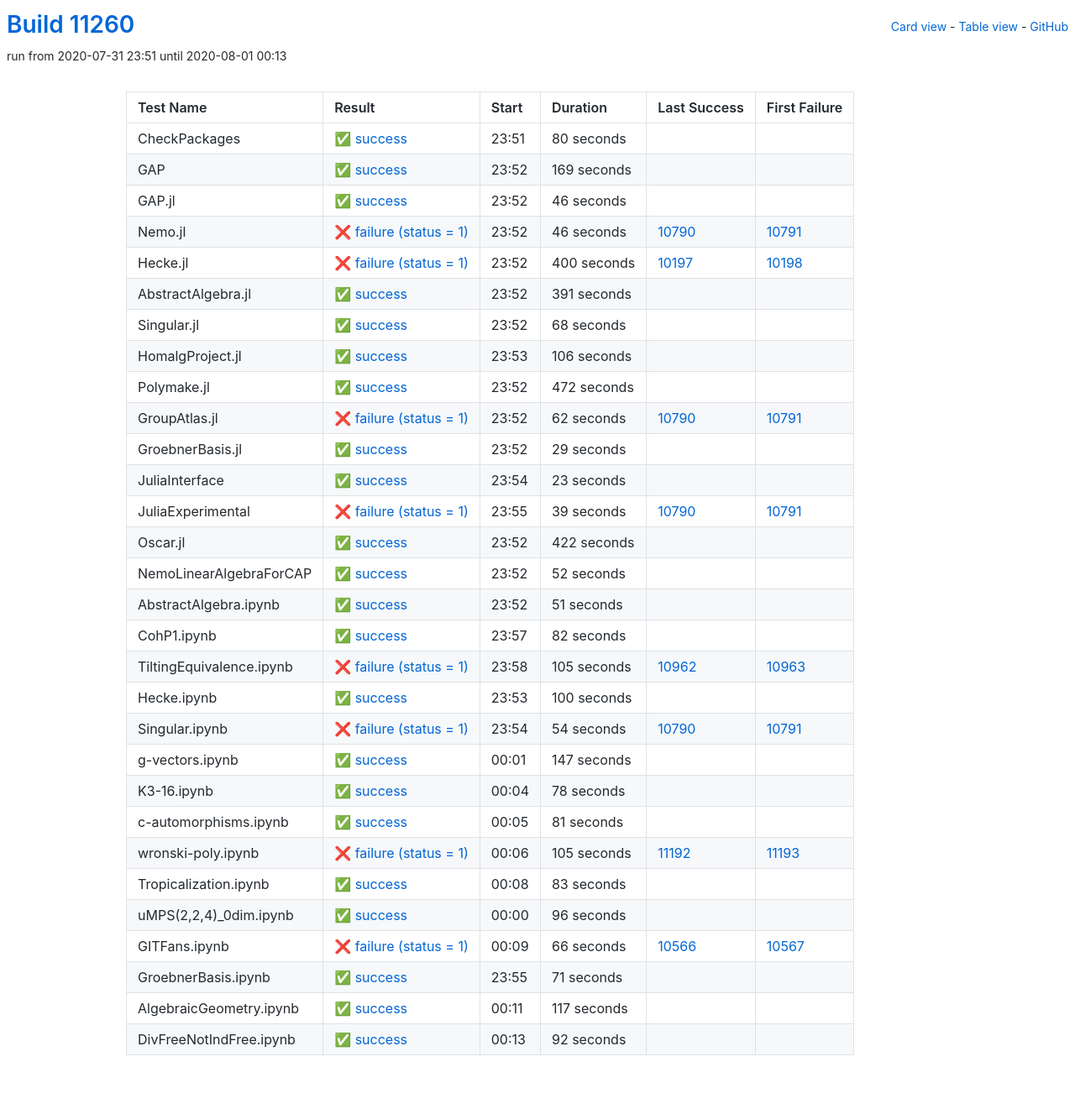
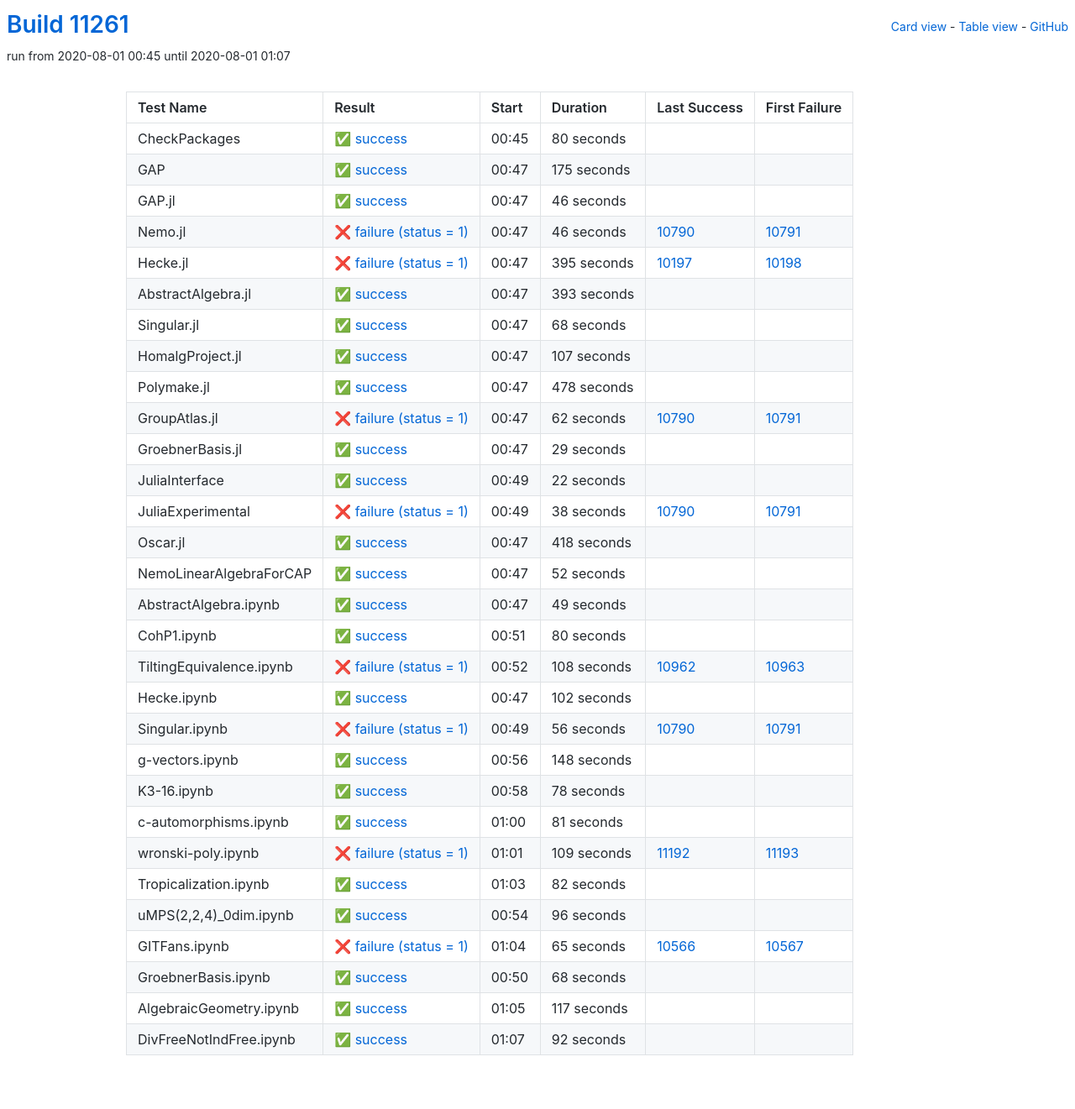
Before and after one commit to oscar-system/oscar-ci-status, a Jekyll site: the page built from table.html, in a window 1280 px wide. Shown: the whole page at 84% size. Built offline with Jekyll 4.4.1, drawn with Linux system fonts in a browser that asks for light colours.

Commit message:
Build #11261

```diff
--- a/_data/ci.yml
+++ b/_data/ci.yml
@@ -1,6 +1,6 @@
 ---
-build: 11260
-build_url: https://oscarci.mathematik.uni-kl.de/job/oscar/11260/
+build: 11261
+build_url: https://oscarci.mathematik.uni-kl.de/job/oscar/11261/
 job: oscar
 organization: oscar-system
 repo: oscar-ci-status
@@ -8,8 +8,8 @@
 tests:
 - name: CheckPackages
   id: checkpackages
-  log: https://oscarci.mathematik.uni-kl.de/job/oscar/11260/artifact/logs/build-11260/CheckPackages.log
-  start: 2020-07-31 23:51
+  log: https://oscarci.mathematik.uni-kl.de/job/oscar/11261/artifact/logs/build-11261/CheckPackages.log
+  start: 2020-08-01 00:45
   success: true
   exitcode: 0
   status: success
@@ -20,20 +20,20 @@
   first_failure_url:
 - name: GAP
   id: gap
-  log: https://oscarci.mathematik.uni-kl.de/job/oscar/11260/artifact/logs/build-11260/GAP.log
-  start: 2020-07-31 23:52
+  log: https://oscarci.mathematik.uni-kl.de/job/oscar/11261/artifact/logs/build-11261/GAP.log
+  start: 2020-08-01 00:47
   success: true
   exitcode: 0
   status: success
-  duration: 169
+  duration: 175
   last_success: false
   last_success_url:
   first_failure: false
   first_failure_url:
 - name: GAP.jl
   id: gap-jl
-  log: https://oscarci.mathematik.uni-kl.de/job/oscar/11260/artifact/logs/build-11260/GAP.jl.log
-  start: 2020-07-31 23:52
+  log: https://oscarci.mathematik.uni-kl.de/job/oscar/11261/artifact/logs/build-11261/GAP.jl.log
+  start: 2020-08-01 00:47
   success: true
   exitcode: 0
   status: success
@@ -44,8 +44,8 @@
   first_failure_url:
 - name: Nemo.jl
   id: nemo-jl
-  log: https://oscarci.mathematik.uni-kl.de/job/oscar/11260/artifact/logs/build-11260/Nemo.jl.log
-  start: 2020-07-31 23:52
+  log: https://oscarci.mathematik.uni-kl.de/job/oscar/11261/artifact/logs/build-11261/Nemo.jl.log
+  start: 2020-08-01 00:47
   success: false
   exitcode: 1
   status: failure
@@ -56,32 +56,32 @@
   first_failure_url: https://oscarci.mathematik.uni-kl.de/job/oscar/10791/
 - name: Hecke.jl
   id: hecke-jl
-  log: https://oscarci.mathematik.uni-kl.de/job/oscar/11260/artifact/logs/build-11260/Hecke.jl.log
-  start: 2020-07-31 23:52
+  log: https://oscarci.mathematik.uni-kl.de/job/oscar/11261/artifact/logs/build-11261/Hecke.jl.log
+  start: 2020-08-01 00:47
   success: false
   exitcode: 1
   status: failure
-  duration: 400
+  duration: 395
   last_success: 10197
   last_success_url: https://oscarci.mathematik.uni-kl.de/job/oscar/10197/
   first_failure: 10198
   first_failure_url: https://oscarci.mathematik.uni-kl.de/job/oscar/10198/
 - name: AbstractAlgebra.jl
   id: abstractalgebra-jl
-  log: https://oscarci.mathematik.uni-kl.de/job/oscar/11260/artifact/logs/build-11260/AbstractAlgebra.jl.log
-  start: 2020-07-31 23:52
+  log: https://oscarci.mathematik.uni-kl.de/job/oscar/11261/artifact/logs/build-11261/AbstractAlgebra.jl.log
+  start: 2020-08-01 00:47
   success: true
   exitcode: 0
   status: success
-  duration: 391
+  duration: 393
   last_success: false
   last_success_url:
   first_failure: false
   first_failure_url:
 - name: Singular.jl
   id: singular-jl
-  log: https://oscarci.mathematik.uni-kl.de/job/oscar/11260/artifact/logs/build-11260/Singular.jl.log
-  start: 2020-07-31 23:52
+  log: https://oscarci.mathematik.uni-kl.de/job/oscar/11261/artifact/logs/build-11261/Singular.jl.log
+  start: 2020-08-01 00:47
   success: true
   exitcode: 0
   status: success
@@ -92,32 +92,32 @@
   first_failure_url:
 - name: HomalgProject.jl
   id: homalgproject-jl
-  log: https://oscarci.mathematik.uni-kl.de/job/oscar/11260/artifact/logs/build-11260/HomalgProject.jl.log
-  start: 2020-07-31 23:53
+  log: https://oscarci.mathematik.uni-kl.de/job/oscar/11261/artifact/logs/build-11261/HomalgProject.jl.log
+  start: 2020-08-01 00:47
   success: true
   exitcode: 0
   status: success
-  duration: 106
+  duration: 107
   last_success: false
   last_success_url:
   first_failure: false
   first_failure_url:
 - name: Polymake.jl
   id: polymake-jl
-  log: https://oscarci.mathematik.uni-kl.de/job/oscar/11260/artifact/logs/build-11260/Polymake.jl.log
-  start: 2020-07-31 23:52
+  log: https://oscarci.mathematik.uni-kl.de/job/oscar/11261/artifact/logs/build-11261/Polymake.jl.log
+  start: 2020-08-01 00:47
   success: true
   exitcode: 0
   status: success
-  duration: 472
+  duration: 478
   last_success: false
   last_success_url:
   first_failure: false
   first_failure_url:
 - name: GroupAtlas.jl
   id: groupatlas-jl
-  log: https://oscarci.mathematik.uni-kl.de/job/oscar/11260/artifact/logs/build-11260/GroupAtlas.jl.log
-  start: 2020-07-31 23:52
+  log: https://oscarci.mathematik.uni-kl.de/job/oscar/11261/artifact/logs/build-11261/GroupAtlas.jl.log
+  start: 2020-08-01 00:47
   success: false
   exitcode: 1
   status: failure
@@ -128,8 +128,8 @@
   first_failure_url: https://oscarci.mathematik.uni-kl.de/job/oscar/10791/
 - name: GroebnerBasis.jl
   id: groebnerbasis-jl
-  log: https://oscarci.mathematik.uni-kl.de/job/oscar/11260/artifact/logs/build-11260/GroebnerBasis.jl.log
-  start: 2020-07-31 23:52
+  log: https://oscarci.mathematik.uni-kl.de/job/oscar/11261/artifact/logs/build-11261/GroebnerBasis.jl.log
+  start: 2020-08-01 00:47
   success: true
   exitcode: 0
   status: success
@@ -140,44 +140,44 @@
   first_failure_url:
 - name: JuliaInterface
   id: juliainterface
-  log: https://oscarci.mathematik.uni-kl.de/job/oscar/11260/artifact/logs/build-11260/JuliaInterface.log
-  start: 2020-07-31 23:54
+  log: https://oscarci.mathematik.uni-kl.de/job/oscar/11261/artifact/logs/build-11261/JuliaInterface.log
+  start: 2020-08-01 00:49
   success: true
   exitcode: 0
   status: success
-  duration: 23
+  duration: 22
   last_success: false
   last_success_url:
   first_failure: false
   first_failure_url:
 - name: JuliaExperimental
   id: juliaexperimental
-  log: https://oscarci.mathematik.uni-kl.de/job/oscar/11260/artifact/logs/build-11260/JuliaExperimental.log
-  start: 2020-07-31 23:55
+  log: https://oscarci.mathematik.uni-kl.de/job/oscar/11261/artifact/logs/build-11261/JuliaExperimental.log
+  start: 2020-08-01 00:49
   success: false
   exitcode: 1
   status: failure
-  duration: 39
+  duration: 38
   last_success: 10790
   last_success_url: https://oscarci.mathematik.uni-kl.de/job/oscar/10790/
   first_failure: 10791
   first_failure_url: https://oscarci.mathematik.uni-kl.de/job/oscar/10791/
 - name: Oscar.jl
   id: oscar-jl
-  log: https://oscarci.mathematik.uni-kl.de/job/oscar/11260/artifact/logs/build-11260/Oscar.jl.log
-  start: 2020-07-31 23:52
+  log: https://oscarci.mathematik.uni-kl.de/job/oscar/11261/artifact/logs/build-11261/Oscar.jl.log
+  start: 2020-08-01 00:47
   success: true
   exitcode: 0
   status: success
-  duration: 422
+  duration: 418
   last_success: false
   last_success_url:
   first_failure: false
   first_failure_url:
 - name: NemoLinearAlgebraForCAP
   id: nemolinearalgebraforcap
-  log: https://oscarci.mathematik.uni-kl.de/job/oscar/11260/artifact/logs/build-11260/NemoLinearAlgebraForCAP.log
-  start: 2020-07-31 23:52
+  log: https://oscarci.mathematik.uni-kl.de/job/oscar/11261/artifact/logs/build-11261/NemoLinearAlgebraForCAP.log
+  start: 2020-08-01 00:47
   success: true
   exitcode: 0
   status: success
@@ -188,80 +188,80 @@
   first_failure_url:
 - name: AbstractAlgebra.ipynb
   id: abstractalgebra-ipynb
-  log: https://oscarci.mathematik.uni-kl.de/job/oscar/11260/artifact/logs/build-11260/AbstractAlgebra.ipynb.log
-  start: 2020-07-31 23:52
+  log: https://oscarci.mathematik.uni-kl.de/job/oscar/11261/artifact/logs/build-11261/AbstractAlgebra.ipynb.log
+  start: 2020-08-01 00:47
   success: true
   exitcode: 0
   status: success
-  duration: 51
+  duration: 49
   last_success: false
   last_success_url:
   first_failure: false
   first_failure_url:
 - name: CohP1.ipynb
   id: cohp1-ipynb
-  log: https://oscarci.mathematik.uni-kl.de/job/oscar/11260/artifact/logs/build-11260/CohP1.ipynb.log
-  start: 2020-07-31 23:57
+  log: https://oscarci.mathematik.uni-kl.de/job/oscar/11261/artifact/logs/build-11261/CohP1.ipynb.log
+  start: 2020-08-01 00:51
   success: true
   exitcode: 0
   status: success
-  duration: 82
+  duration: 80
   last_success: false
   last_success_url:
   first_failure: false
   first_failure_url:
 - name: TiltingEquivalence.ipynb
   id: tiltingequivalence-ipynb
-  log: https://oscarci.mathematik.uni-kl.de/job/oscar/11260/artifact/logs/build-11260/TiltingEquivalence.ipynb.log
-  start: 2020-07-31 23:58
+  log: https://oscarci.mathematik.uni-kl.de/job/oscar/11261/artifact/logs/build-11261/TiltingEquivalence.ipynb.log
+  start: 2020-08-01 00:52
   success: false
   exitcode: 1
   status: failure
-  duration: 105
+  duration: 108
   last_success: 10962
   last_success_url: https://oscarci.mathematik.uni-kl.de/job/oscar/10962/
   first_failure: 10963
   first_failure_url: https://oscarci.mathematik.uni-kl.de/job/oscar/10963/
 - name: Hecke.ipynb
   id: hecke-ipynb
-  log: https://oscarci.mathematik.uni-kl.de/job/oscar/11260/artifact/logs/build-11260/Hecke.ipynb.log
-  start: 2020-07-31 23:53
+  log: https://oscarci.mathematik.uni-kl.de/job/oscar/11261/artifact/logs/build-11261/Hecke.ipynb.log
+  start: 2020-08-01 00:47
   success: true
   exitcode: 0
   status: success
-  duration: 100
+  duration: 102
   last_success: false
   last_success_url:
   first_failure: false
   first_failure_url:
 - name: Singular.ipynb
   id: singular-ipynb
-  log: https://oscarci.mathematik.uni-kl.de/job/oscar/11260/artifact/logs/build-11260/Singular.ipynb.log
-  start: 2020-07-31 23:54
+  log: https://oscarci.mathematik.uni-kl.de/job/oscar/11261/artifact/logs/build-11261/Singular.ipynb.log
+  start: 2020-08-01 00:49
   success: false
   exitcode: 1
   status: failure
-  duration: 54
+  duration: 56
   last_success: 10790
   last_success_url: https://oscarci.mathematik.uni-kl.de/job/oscar/10790/
   first_failure: 10791
   first_failure_url: https://oscarci.mathematik.uni-kl.de/job/oscar/10791/
 - name: g-vectors.ipynb
   id: g-vectors-ipynb
-  log: https://oscarci.mathematik.uni-kl.de/job/oscar/11260/artifact/logs/build-11260/g-vectors.ipynb.log
-  start: 2020-08-01 00:01
+  log: https://oscarci.mathematik.uni-kl.de/job/oscar/11261/artifact/logs/build-11261/g-vectors.ipynb.log
+  start: 2020-08-01 00:56
   success: true
   exitcode: 0
   status: success
-  duration: 147
+  duration: 148
   last_success: false
   last_success_url:
   first_failure: false
   first_failure_url:
 - name: K3-16.ipynb
   id: k3-16-ipynb
-  log: https://oscarci.mathematik.uni-kl.de/job/oscar/11260/artifact/logs/build-11260/K3-16.ipynb.log
-  start: 2020-08-01 00:04
+  log: https://oscarci.mathematik.uni-kl.de/job/oscar/11261/artifact/logs/build-11261/K3-16.ipynb.log
+  start: 2020-08-01 00:58
   success: true
   exitcode: 0
   status: success
@@ -272,8 +272,8 @@
   first_failure_url:
 - name: c-automorphisms.ipynb
   id: c-automorphisms-ipynb
-  log: https://oscarci.mathematik.uni-kl.de/job/oscar/11260/artifact/logs/build-11260/c-automorphisms.ipynb.log
-  start: 2020-08-01 00:05
+  log: https://oscarci.mathematik.uni-kl.de/job/oscar/11261/artifact/logs/build-11261/c-automorphisms.ipynb.log
+  start: 2020-08-01 01:00
   success: true
   exitcode: 0
   status: success
@@ -284,32 +284,32 @@
   first_failure_url:
 - name: wronski-poly.ipynb
   id: wronski-poly-ipynb
-  log: https://oscarci.mathematik.uni-kl.de/job/oscar/11260/artifact/logs/build-11260/wronski-poly.ipynb.log
-  start: 2020-08-01 00:06
+  log: https://oscarci.mathematik.uni-kl.de/job/oscar/11261/artifact/logs/build-11261/wronski-poly.ipynb.log
+  start: 2020-08-01 01:01
   success: false
   exitcode: 1
   status: failure
-  duration: 105
+  duration: 109
   last_success: 11192
   last_success_url: https://oscarci.mathematik.uni-kl.de/job/oscar/11192/
   first_failure: 11193
   first_failure_url: https://oscarci.mathematik.uni-kl.de/job/oscar/11193/
 - name: Tropicalization.ipynb
   id: tropicalization-ipynb
-  log: https://oscarci.mathematik.uni-kl.de/job/oscar/11260/artifact/logs/build-11260/Tropicalization.ipynb.log
-  start: 2020-08-01 00:08
+  log: https://oscarci.mathematik.uni-kl.de/job/oscar/11261/artifact/logs/build-11261/Tropicalization.ipynb.log
+  start: 2020-08-01 01:03
   success: true
   exitcode: 0
   status: success
-  duration: 83
+  duration: 82
   last_success: false
   last_success_url:
   first_failure: false
   first_failure_url:
 - name: uMPS(2,2,4)_0dim.ipynb
   id: umps-2-2-4-0dim-ipynb
-  log: https://oscarci.mathematik.uni-kl.de/job/oscar/11260/artifact/logs/build-11260/uMPS-2-2-4-_0dim.ipynb.log
-  start: 2020-08-01 00:00
+  log: https://oscarci.mathematik.uni-kl.de/job/oscar/11261/artifact/logs/build-11261/uMPS-2-2-4-_0dim.ipynb.log
+  start: 2020-08-01 00:54
   success: true
   exitcode: 0
   status: success
@@ -320,32 +320,32 @@
   first_failure_url:
 - name: GITFans.ipynb
   id: gitfans-ipynb
-  log: https://oscarci.mathematik.uni-kl.de/job/oscar/11260/artifact/logs/build-11260/GITFans.ipynb.log
-  start: 2020-08-01 00:09
+  log: https://oscarci.mathematik.uni-kl.de/job/oscar/11261/artifact/logs/build-11261/GITFans.ipynb.log
+  start: 2020-08-01 01:04
   success: false
   exitcode: 1
   status: failure
-  duration: 66
+  duration: 65
   last_success: 10566
   last_success_url: https://oscarci.mathematik.uni-kl.de/job/oscar/10566/
   first_failure: 10567
   first_failure_url: https://oscarci.mathematik.uni-kl.de/job/oscar/10567/
 - name: GroebnerBasis.ipynb
   id: groebnerbasis-ipynb
-  log: https://oscarci.mathematik.uni-kl.de/job/oscar/11260/artifact/logs/build-11260/GroebnerBasis.ipynb.log
-  start: 2020-07-31 23:55
+  log: https://oscarci.mathematik.uni-kl.de/job/oscar/11261/artifact/logs/build-11261/GroebnerBasis.ipynb.log
+  start: 2020-08-01 00:50
   success: true
   exitcode: 0
   status: success
-  duration: 71
+  duration: 68
   last_success: false
   last_success_url:
   first_failure: false
   first_failure_url:
 - name: AlgebraicGeometry.ipynb
   id: algebraicgeometry-ipynb
-  log: https://oscarci.mathematik.uni-kl.de/job/oscar/11260/artifact/logs/build-11260/AlgebraicGeometry.ipynb.log
-  start: 2020-08-01 00:11
+  log: https://oscarci.mathematik.uni-kl.de/job/oscar/11261/artifact/logs/build-11261/AlgebraicGeometry.ipynb.log
+  start: 2020-08-01 01:05
   success: true
   exitcode: 0
   status: success
@@ -356,8 +356,8 @@
   first_failure_url:
 - name: DivFreeNotIndFree.ipynb
   id: divfreenotindfree-ipynb
-  log: https://oscarci.mathematik.uni-kl.de/job/oscar/11260/artifact/logs/build-11260/DivFreeNotIndFree.ipynb.log
-  start: 2020-08-01 00:13
+  log: https://oscarci.mathematik.uni-kl.de/job/oscar/11261/artifact/logs/build-11261/DivFreeNotIndFree.ipynb.log
+  start: 2020-08-01 01:07
   success: true
   exitcode: 0
   status: success
```
Also changed, not shown: README.md.
